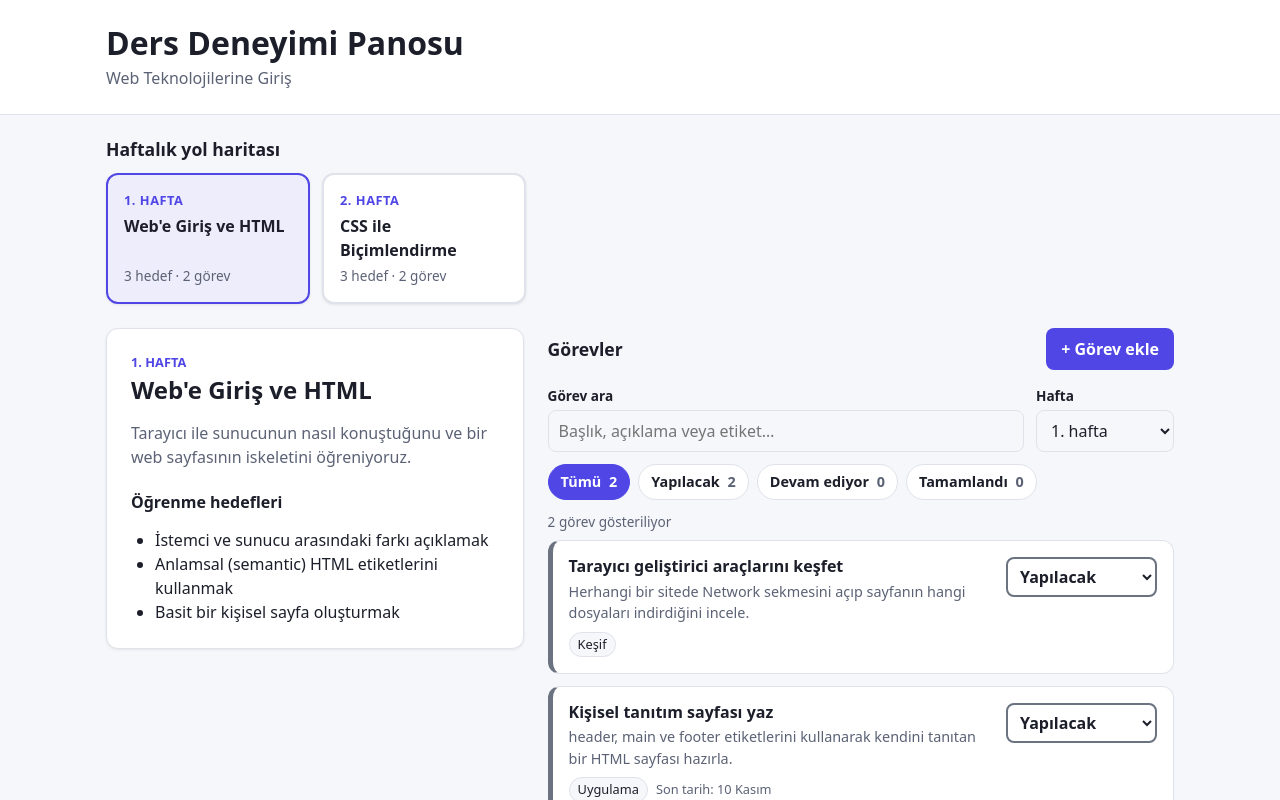
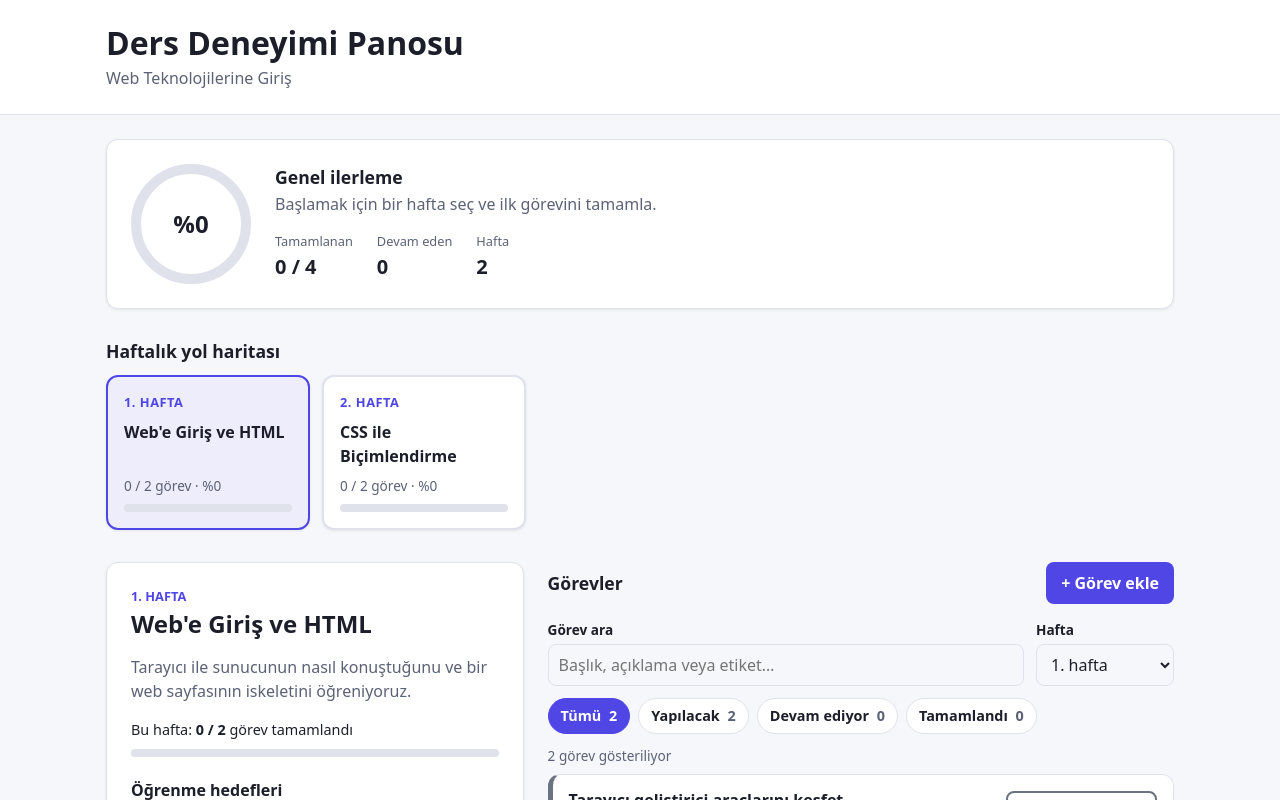
Before and after one commit to tunahan-akargul/YG-Proje1-Grup6, a Vue app: page / in a window 1280 px wide. Shown: the top 800 px of the page. Built offline with nearby package versions, Linux system fonts and the light colour scheme.

Commit message:
add overall progress ring and weekly progress bars
Co-Authored-By: Claude Opus 5.5 <noreply@anthropic.com>

```diff
--- a/src/App.vue
+++ b/src/App.vue
@@ -5,12 +5,14 @@ import type { Week } from '@/types'
 import { useStorage } from '@/composables/useStorage'
 import { useTasks } from '@/composables/useTasks'
 import { useFilters } from '@/composables/useFilters'
+import { calculateProgress } from '@/composables/useProgress'
+import ProgressSummary from '@/components/ProgressSummary.vue'
 import WeekRoadmap from '@/components/WeekRoadmap.vue'
 import WeekDetail from '@/components/WeekDetail.vue'
 import TaskPanel from '@/components/TaskPanel.vue'
 
 const weeks: Week[] = weeksData
-const { tasks } = useTasks()
+const { tasks, statusOf } = useTasks()
 const { filters } = useFilters()
 
 // Seçili hafta hatırlanır; sayfa yenilenince aynı hafta açık kalır.
@@ -19,6 +21,15 @@ const selectedWeekId = useStorage<number>('selectedWeek', weeks[0]?.id ?? 1)
 // Kayıtlı hafta artık veride yoksa (ör. JSON değişti) ilk haftaya düşülür.
 const selectedWeek = computed(
   () => weeks.find((week) => week.id === selectedWeekId.value) ?? weeks[0],
+)
+
+const overallProgress = computed(() => calculateProgress(tasks.value, statusOf))
+
+const selectedWeekProgress = computed(() =>
+  calculateProgress(
+    tasks.value.filter((task) => task.weekId === selectedWeek.value?.id),
+    statusOf,
+  ),
 )
 
 // Karttan hafta seçmek görev listesini de o haftaya süzer.
@@ -45,15 +56,17 @@ watch(
   </header>
 
   <main class="container">
+    <ProgressSummary :progress="overallProgress" :week-count="weeks.length" />
+
     <WeekRoadmap
+      class="section"
       :weeks="weeks"
-      :tasks="tasks"
       :selected-id="selectedWeek?.id ?? 0"
       @select="selectWeek"
     />
 
-    <div v-if="selectedWeek" class="week-layout">
-      <WeekDetail :week="selectedWeek" />
+    <div v-if="selectedWeek" class="week-layout section">
+      <WeekDetail :week="selectedWeek" :progress="selectedWeekProgress" />
       <TaskPanel :weeks="weeks" :default-week-id="selectedWeek.id" />
     </div>
   </main>
@@ -76,13 +89,16 @@ main {
   padding-bottom: var(--space-8);
 }
 
+.section {
+  margin-top: var(--space-8);
+}
+
 /* Masaüstünde hafta detayı solda, görevler sağda; dar ekranda alt alta. */
 .week-layout {
   display: grid;
   grid-template-columns: minmax(0, 2fr) minmax(0, 3fr);
   gap: var(--space-6);
   align-items: start;
-  margin-top: var(--space-6);
 }
 
 @media (max-width: 900px) {
--- /dev/null
+++ b/src/components/ProgressBar.vue
@@ -0,0 +1,36 @@
+<script setup lang="ts">
+defineProps<{
+  percent: number
+  label: string
+}>()
+</script>
+
+<template>
+  <div
+    class="bar"
+    role="progressbar"
+    :aria-label="label"
+    aria-valuemin="0"
+    aria-valuemax="100"
+    :aria-valuenow="percent"
+  >
+    <div class="fill" :style="{ width: `${percent}%` }"></div>
+  </div>
+</template>
+
+<style scoped>
+.bar {
+  height: 8px;
+  width: 100%;
+  overflow: hidden;
+  background: var(--color-border);
+  border-radius: 999px;
+}
+
+.fill {
+  height: 100%;
+  background: var(--color-done);
+  border-radius: inherit;
+  transition: width 0.4s ease;
+}
+</style>
--- /dev/null
+++ b/src/components/ProgressRing.vue
@@ -0,0 +1,78 @@
+<script setup lang="ts">
+import { computed } from 'vue'
+
+const props = withDefaults(
+  defineProps<{
+    percent: number
+    label: string
+    size?: number
+  }>(),
+  { size: 120 },
+)
+
+const STROKE = 10
+const radius = computed(() => (props.size - STROKE) / 2)
+const circumference = computed(() => 2 * Math.PI * radius.value)
+// Halkanın dolmayan kısmı: yüzde arttıkça boşluk azalır.
+const dashOffset = computed(() => circumference.value * (1 - props.percent / 100))
+</script>
+
+<template>
+  <div
+    class="ring"
+    role="progressbar"
+    :aria-label="label"
+    aria-valuemin="0"
+    aria-valuemax="100"
+    :aria-valuenow="percent"
+    :style="{ width: `${size}px`, height: `${size}px` }"
+  >
+    <svg :width="size" :height="size" :viewBox="`0 0 ${size} ${size}`" aria-hidden="true">
+      <circle class="track" :cx="size / 2" :cy="size / 2" :r="radius" :stroke-width="STROKE" />
+      <circle
+        class="fill"
+        :cx="size / 2"
+        :cy="size / 2"
+        :r="radius"
+        :stroke-width="STROKE"
+        :stroke-dasharray="circumference"
+        :stroke-dashoffset="dashOffset"
+      />
+    </svg>
+    <span class="value">%{{ percent }}</span>
+  </div>
+</template>
+
+<style scoped>
+.ring {
+  position: relative;
+  flex-shrink: 0;
+}
+
+svg {
+  transform: rotate(-90deg); /* Dolmaya saat 12 yönünden başlasın. */
+}
+
+circle {
+  fill: none;
+}
+
+.track {
+  stroke: var(--color-border);
+}
+
+.fill {
+  stroke: var(--color-done);
+  stroke-linecap: round;
+  transition: stroke-dashoffset 0.4s ease;
+}
+
+.value {
+  position: absolute;
+  inset: 0;
+  display: grid;
+  place-items: center;
+  font-size: 1.5rem;
+  font-weight: 700;
+}
+</style>
--- /dev/null
+++ b/src/components/ProgressSummary.vue
@@ -0,0 +1,95 @@
+<script setup lang="ts">
+import { computed } from 'vue'
+import type { Progress } from '@/composables/useProgress'
+import ProgressRing from './ProgressRing.vue'
+
+const props = defineProps<{
+  progress: Progress
+  weekCount: number
+}>()
+
+const message = computed(() => {
+  const { percent, total } = props.progress
+  if (total === 0) return 'Henüz görev yok.'
+  if (percent === 0) return 'Başlamak için bir hafta seç ve ilk görevini tamamla.'
+  if (percent === 100) return 'Tebrikler! Bütün görevleri tamamladın.'
+  if (percent >= 50) return 'Yarıyı geçtin, böyle devam!'
+  return 'İyi başlangıç, adım adım ilerliyorsun.'
+})
+</script>
+
+<template>
+  <section class="summary" aria-labelledby="summary-title">
+    <ProgressRing :percent="progress.percent" label="Genel ilerleme" />
+    <div class="text">
+      <h2 id="summary-title">Genel ilerleme</h2>
+      <p class="message">{{ message }}</p>
+      <dl class="stats">
+        <div>
+          <dt>Tamamlanan</dt>
+          <dd>{{ progress.done }} / {{ progress.total }}</dd>
+        </div>
+        <div>
+          <dt>Devam eden</dt>
+          <dd>{{ progress.inProgress }}</dd>
+        </div>
+        <div>
+          <dt>Hafta</dt>
+          <dd>{{ weekCount }}</dd>
+        </div>
+      </dl>
+    </div>
+  </section>
+</template>
+
+<style scoped>
+.summary {
+  display: flex;
+  align-items: center;
+  gap: var(--space-6);
+  padding: var(--space-6);
+  background: var(--color-surface);
+  border: 1px solid var(--color-border);
+  border-radius: var(--radius);
+  box-shadow: var(--shadow);
+}
+
+.summary h2 {
+  font-size: 1.1rem;
+}
+
+.message {
+  margin: var(--space-1) 0 var(--space-4);
+  color: var(--color-text-muted);
+}
+
+.stats {
+  display: flex;
+  flex-wrap: wrap;
+  gap: var(--space-6);
+  margin: 0;
+}
+
+.stats dt {
+  font-size: 0.8rem;
+  color: var(--color-text-muted);
+}
+
+.stats dd {
+  margin: 0;
+  font-size: 1.25rem;
+  font-weight: 700;
+}
+
+@media (max-width: 600px) {
+  .summary {
+    flex-direction: column;
+    text-align: center;
+    padding: var(--space-4);
+  }
+
+  .stats {
+    justify-content: center;
+  }
+}
+</style>
--- a/src/components/WeekCard.vue
+++ b/src/components/WeekCard.vue
@@ -1,9 +1,11 @@
 <script setup lang="ts">
 import type { Week } from '@/types'
+import type { Progress } from '@/composables/useProgress'
+import ProgressBar from './ProgressBar.vue'
 
 defineProps<{
   week: Week
-  taskCount: number
+  progress: Progress
   selected: boolean
 }>()
 
@@ -15,13 +17,17 @@ const emit = defineEmits<{ select: [weekId: number] }>()
   <button
     type="button"
     class="week-card"
-    :class="{ 'is-selected': selected }"
+    :class="{ 'is-selected': selected, 'is-complete': progress.total > 0 && progress.percent === 100 }"
     :aria-pressed="selected"
     @click="emit('select', week.id)"
   >
-    <span class="week-number">{{ week.id }}. hafta</span>
+    <span class="week-number">
+      {{ week.id }}. hafta
+      <span v-if="progress.total > 0 && progress.percent === 100" class="badge">✓ Tamamlandı</span>
+    </span>
     <span class="week-title">{{ week.title }}</span>
-    <span class="week-meta">{{ week.goals.length }} hedef · {{ taskCount }} görev</span>
+    <span class="week-meta">{{ progress.done }} / {{ progress.total }} görev · %{{ progress.percent }}</span>
+    <ProgressBar :percent="progress.percent" :label="`${week.id}. hafta ilerlemesi`" />
   </button>
 </template>
 
@@ -29,12 +35,11 @@ const emit = defineEmits<{ select: [weekId: number] }>()
 .week-card {
   display: flex;
   flex-direction: column;
-  gap: var(--space-1);
+  gap: var(--space-2);
   width: 100%;
   height: 100%;
   padding: var(--space-4);
   text-align: left;
-  font: inherit;
   color: var(--color-text);
   background: var(--color-surface);
   border: 2px solid var(--color-border);
@@ -55,11 +60,20 @@ const emit = defineEmits<{ select: [weekId: number] }>()
 }
 
 .week-number {
+  display: flex;
+  justify-content: space-between;
+  gap: var(--space-2);
   font-size: 0.8rem;
   font-weight: 700;
   text-transform: uppercase;
   letter-spacing: 0.04em;
   color: var(--color-primary);
+}
+
+.badge {
+  text-transform: none;
+  letter-spacing: 0;
+  color: var(--color-done);
 }
 
 .week-title {
--- a/src/components/WeekDetail.vue
+++ b/src/components/WeekDetail.vue
@@ -1,8 +1,11 @@
 <script setup lang="ts">
 import type { Week } from '@/types'
+import type { Progress } from '@/composables/useProgress'
+import ProgressBar from './ProgressBar.vue'
 
 defineProps<{
   week: Week
+  progress: Progress
 }>()
 </script>
 
@@ -11,6 +14,13 @@ defineProps<{
     <p class="eyebrow">{{ week.id }}. hafta</p>
     <h2 id="week-detail-title">{{ week.title }}</h2>
     <p class="description">{{ week.description }}</p>
+
+    <div class="week-progress">
+      <p>
+        Bu hafta: <strong>{{ progress.done }} / {{ progress.total }}</strong> görev tamamlandı
+      </p>
+      <ProgressBar :percent="progress.percent" :label="`${week.id}. hafta ilerlemesi`" />
+    </div>
 
     <h3>Öğrenme hedefleri</h3>
     <ul class="goals">
@@ -40,6 +50,11 @@ defineProps<{
   color: var(--color-text-muted);
 }
 
+.week-progress p {
+  margin: 0 0 var(--space-2);
+  font-size: 0.9rem;
+}
+
 h3 {
   font-size: 1rem;
   margin-top: var(--space-6);
--- a/src/components/WeekRoadmap.vue
+++ b/src/components/WeekRoadmap.vue
@@ -1,17 +1,23 @@
 <script setup lang="ts">
-import type { Task, Week } from '@/types'
+import type { Week } from '@/types'
+import { useTasks } from '@/composables/useTasks'
+import { calculateProgress } from '@/composables/useProgress'
 import WeekCard from './WeekCard.vue'
 
-const props = defineProps<{
+defineProps<{
   weeks: Week[]
-  tasks: Task[]
   selectedId: number
 }>()
 
 const emit = defineEmits<{ select: [weekId: number] }>()
 
-function taskCountOf(weekId: number): number {
-  return props.tasks.filter((task) => task.weekId === weekId).length
+const { tasks, statusOf } = useTasks()
+
+function progressOf(weekId: number) {
+  return calculateProgress(
+    tasks.value.filter((task) => task.weekId === weekId),
+    statusOf,
+  )
 }
 </script>
 
@@ -22,7 +28,7 @@ function taskCountOf(weekId: number): number {
       <li v-for="week in weeks" :key="week.id">
         <WeekCard
           :week="week"
-          :task-count="taskCountOf(week.id)"
+          :progress="progressOf(week.id)"
           :selected="week.id === selectedId"
           @select="emit('select', $event)"
         />
--- /dev/null
+++ b/src/composables/useProgress.ts
@@ -0,0 +1,23 @@
+import type { Task, TaskStatus } from '@/types'
+
+export interface Progress {
+  done: number
+  inProgress: number
+  total: number
+  /** 0–100 arası, tam sayıya yuvarlanmış tamamlanma yüzdesi. */
+  percent: number
+}
+
+/**
+ * Tamamlanan / toplam görev oranını hesaplar.
+ * İlerleme ayrıca saklanmaz; her seferinde görev durumlarından yeniden hesaplanır.
+ * Hiç görev yoksa yüzde 0 döner (sıfıra bölme yapılmaz). (Takip listesi P1-12)
+ */
+export function calculateProgress(tasks: Task[], statusOf: (taskId: string) => TaskStatus): Progress {
+  const total = tasks.length
+  const done = tasks.filter((task) => statusOf(task.id) === 'done').length
+  const inProgress = tasks.filter((task) => statusOf(task.id) === 'in-progress').length
+  const percent = total === 0 ? 0 : Math.round((done / total) * 100)
+
+  return { done, inProgress, total, percent }
+}
```
